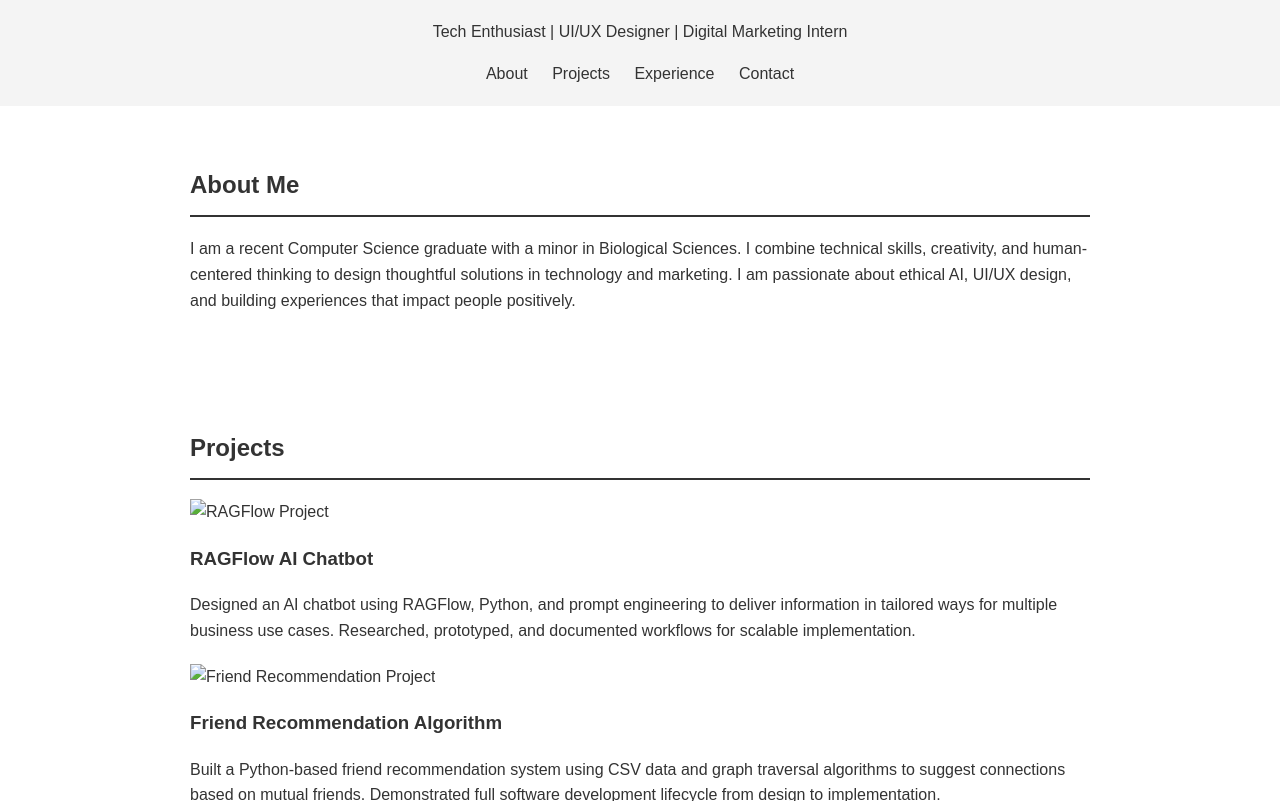
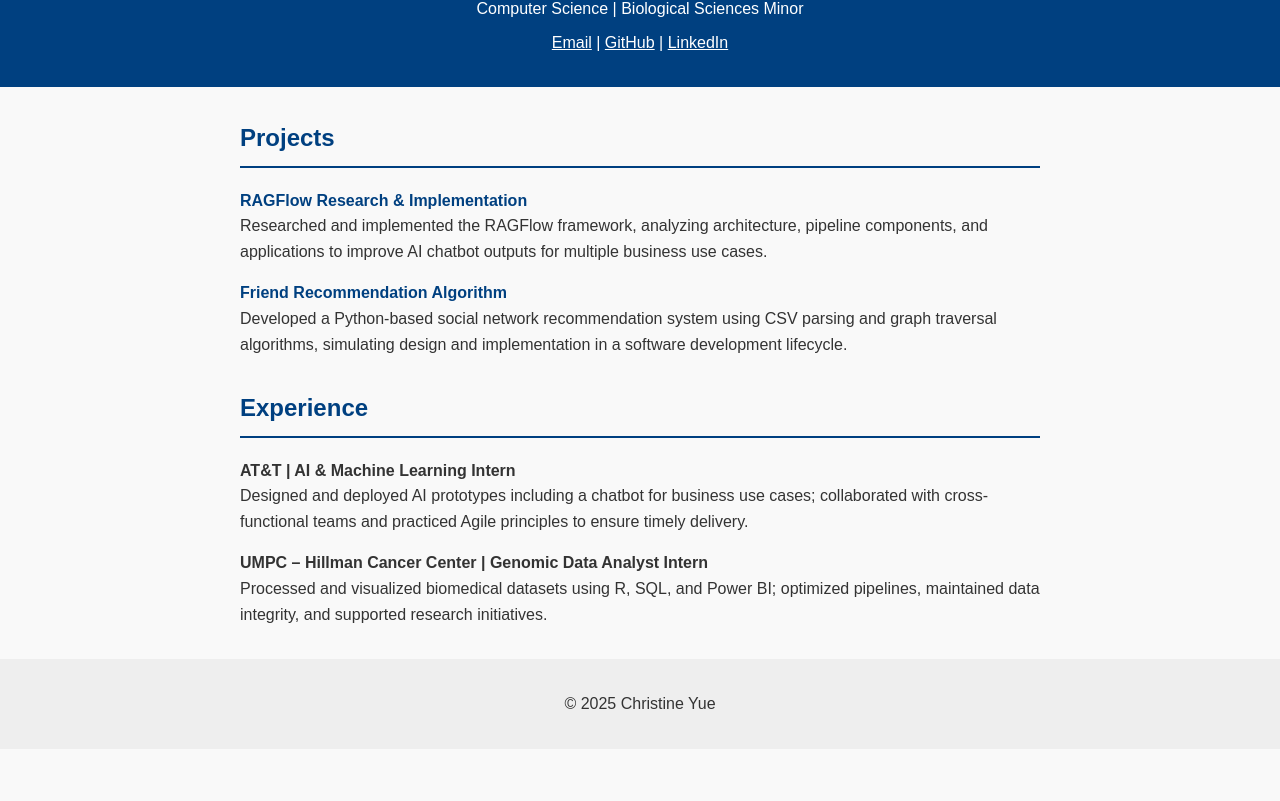
Before and after one commit to 117o3/117o3.github.io, a plain HTML site: page index.html in a window 1280 px wide. Shown: the part 95-896 px from the top of the page. After the commit the page ends 844 px from the top, so only its background shows below. Drawn offline with Linux system fonts and the light colour scheme.

Commit message:
Update index.html

```diff
--- a/index.html
+++ b/index.html
@@ -3,56 +3,119 @@
 <head>
   <meta charset="UTF-8">
   <meta name="viewport" content="width=device-width, initial-scale=1.0">
-    <title>Christine Yue Portfolio</title>
-    <link rel="stylesheet" href="style.css">
+  <title>Christine Yue | Portfolio</title>
+  <style>
+    body {
+      font-family: Arial, sans-serif;
+      line-height: 1.6;
+      margin: 0;
+      padding: 0;
+      background-color: #f9f9f9;
+      color: #333;
+    }
+    header {
+      background-color: #004080;
+      color: #fff;
+      padding: 2rem 1rem;
+      text-align: center;
+    }
+    header h1 {
+      margin: 0;
+      font-size: 2rem;
+    }
+    header p {
+      margin: 0.5rem 0 0;
+    }
+    nav {
+      text-align: center;
+      margin: 1rem 0;
+    }
+    nav a {
+      margin: 0 1rem;
+      color: #004080;
+      text-decoration: none;
+      font-weight: bold;
+    }
+    main {
+      max-width: 800px;
+      margin: 2rem auto;
+      padding: 0 1rem;
+    }
+    section {
+      margin-bottom: 2rem;
+    }
+    h2 {
+      color: #004080;
+      border-bottom: 2px solid #004080;
+      padding-bottom: 0.5rem;
+    }
+    ul {
+      list-style-type: none;
+      padding-left: 0;
+    }
+    li {
+      margin-bottom: 1rem;
+    }
+    a.project-link {
+      color: #004080;
+      text-decoration: none;
+      font-weight: bold;
+    }
+    footer {
+      text-align: center;
+      padding: 2rem 1rem;
+      background-color: #eee;
+      margin-top: 2rem;
+    }
+  </style>
 </head>
 <body>
+
 <header>
   <h1>Christine Yue</h1>
-        <p>Tech Enthusiast | UI/UX Designer | Digital Marketing Intern</p>
-        <nav>
-            <a href="#about">About</a>
-            <a href="#projects">Projects</a>
-            <a href="#experience">Experience</a>
-            <a href="#contact">Contact</a>
-        </nav>
+  <p>Computer Science | Biological Sciences Minor</p>
+  <p>
+    <a href="mailto:christine11702@gmail.com" style="color:#fff;">Email</a> |
+    <a href="https://github.com/117o3" style="color:#fff;">GitHub</a> |
+    <a href="https://www.linkedin.com/in/christineyue17" style="color:#fff;">LinkedIn</a>
+  </p>
 </header>
 
-    <section id="about">
-        <h2>About Me</h2>
-        <p>I am a recent Computer Science graduate with a minor in Biological Sciences. I combine technical skills, creativity, and human-centered thinking to design thoughtful solutions in technology and marketing. I am passionate about ethical AI, UI/UX design, and building experiences that impact people positively.</p>
-    </section>
+<main>
 
   <section id="projects">
     <h2>Projects</h2>
-        <div class="project">
-            <img src="assets/project1.png" alt="RAGFlow Project">
-            <h3>RAGFlow AI Chatbot</h3>
-            <p>Designed an AI chatbot using RAGFlow, Python, and prompt engineering to deliver information in tailored ways for multiple business use cases. Researched, prototyped, and documented workflows for scalable implementation.</p>
-        </div>
-        <div class="project">
-            <img src="assets/project2.png" alt="Friend Recommendation Project">
-            <h3>Friend Recommendation Algorithm</h3>
-            <p>Built a Python-based friend recommendation system using CSV data and graph traversal algorithms to suggest connections based on mutual friends. Demonstrated full software development lifecycle from design to implementation.</p>
-        </div>
+    <ul>
+      <li>
+        <a href="https://github.com/117o3/your-ragflow-project-repo" class="project-link">RAGFlow Research & Implementation</a><br>
+        Researched and implemented the RAGFlow framework, analyzing architecture, pipeline components, and applications to improve AI chatbot outputs for multiple business use cases.
+      </li>
+      <li>
+        <a href="https://github.com/117o3/your-friend-recommendation-repo" class="project-link">Friend Recommendation Algorithm</a><br>
+        Developed a Python-based social network recommendation system using CSV parsing and graph traversal algorithms, simulating design and implementation in a software development lifecycle.
+      </li>
+    </ul>
   </section>
 
   <section id="experience">
     <h2>Experience</h2>
-        <p><strong>AT&T, AI & ML Intern:</strong> Developed and deployed AI prototypes, collaborated across teams, practiced Agile, and communicated progress to technical and non-technical stakeholders.</p>
-        <p><strong>University of Pittsburgh Medical Center:</strong> Analyzed genomic datasets using R, SQL, and Power BI, created dashboards, optimized data pipelines, and ensured workflow reproducibility.</p>
-        <p><strong>Sushi Yokohama, Front of House Lead:</strong> Managed daily operations, trained staff, and ensured high-quality guest experiences, leveraging hospitality expertise to understand user experience.</p>
+    <ul>
+      <li>
+        <strong>AT&T | AI & Machine Learning Intern</strong><br>
+        Designed and deployed AI prototypes including a chatbot for business use cases; collaborated with cross-functional teams and practiced Agile principles to ensure timely delivery.
+      </li>
+      <li>
+        <strong>UMPC – Hillman Cancer Center | Genomic Data Analyst Intern</strong><br>
+        Processed and visualized biomedical datasets using R, SQL, and Power BI; optimized pipelines, maintained data integrity, and supported research initiatives.
+      </li>
+    </ul>
   </section>
 
-    <section id="contact">
-        <h2>Contact</h2>
-        <p>Email: christine11702@gmail.com</p>
-        <p>LinkedIn: <a href="https://www.linkedin.com/in/christineyue17">linkedin.com/in/christineyue17</a></p>
-        <p>GitHub: <a href="https://github.com/117o3">github.com/117o3</a></p>
-    </section>
+</main>
 
 <footer>
-        <p>&copy; 2025 Christine Yue</p>
+  &copy; 2025 Christine Yue
 </footer>
+
 </body>
 </html>
```
Lines whose indentation alone changed are shown as unchanged.
